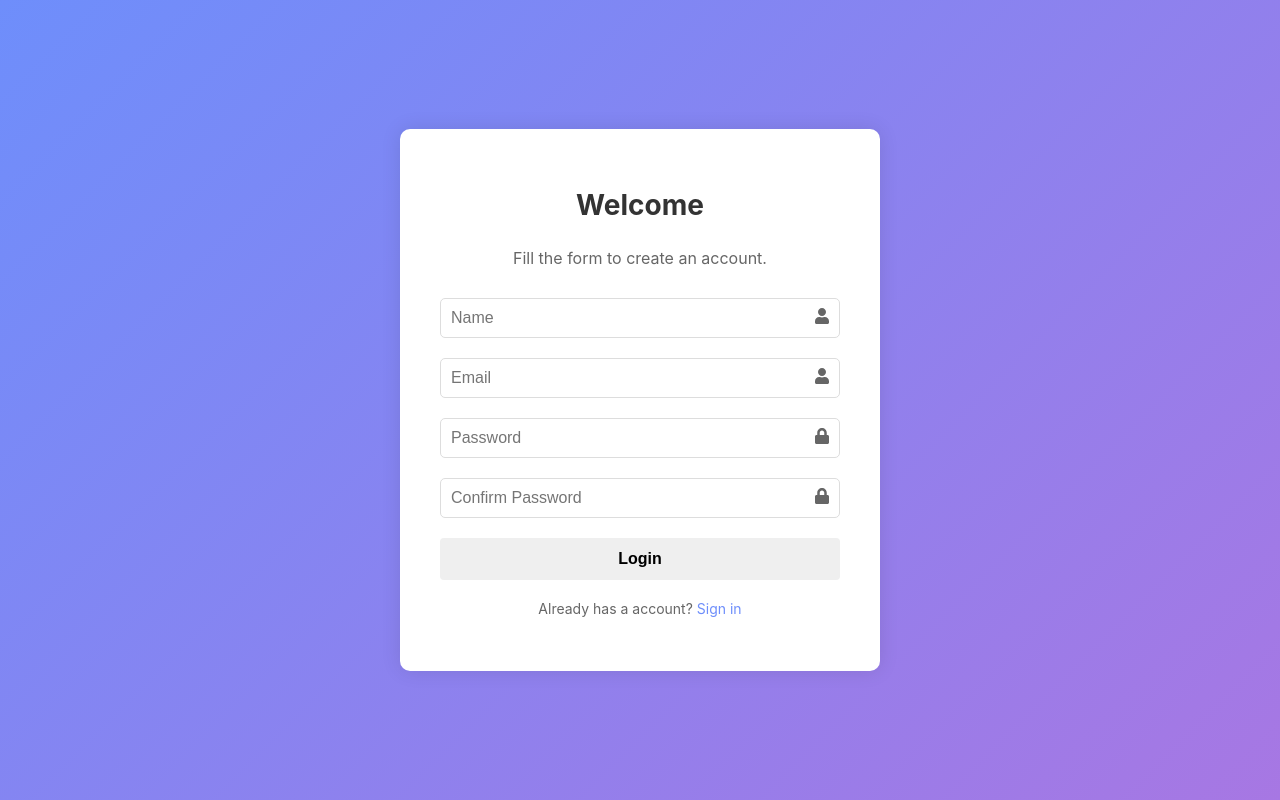
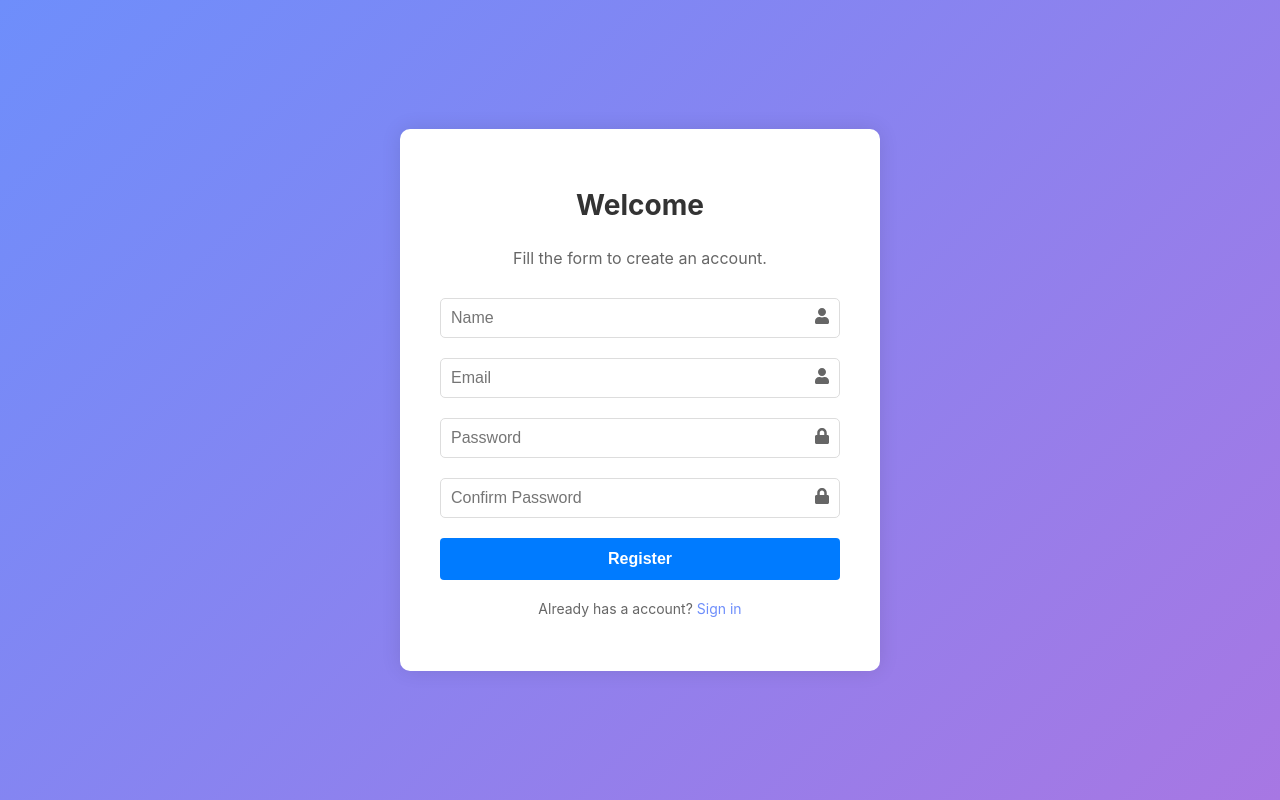
Before and after one commit to Williansouzh/commerce-react-FrontEnd, a React (Create React App) app in the folder frontend/: page /register in a window 1280 px wide. Built offline with nearby package versions, Linux system fonts and the light colour scheme.

Commit message:
feat: cart context

```diff
--- a/frontend/src/components/Button/Bytton.styles.ts
+++ b/frontend/src/components/Button/Bytton.styles.ts
@@ -1,18 +1,16 @@
+import React from "react";
 import styled, { css, keyframes } from "styled-components";
 
-export interface ButtonProps {
-  color?: string;
+export interface ButtonProps
+  extends React.ButtonHTMLAttributes<HTMLButtonElement> {
+  color?: keyof typeof theme | string;
   size?: "small" | "medium" | "large";
   variant?: "solid" | "outlined" | "text" | "wide";
-  disabled?: boolean;
   loading?: boolean;
-  onClick?: () => void;
-  children: React.ReactNode;
-  type?: "button" | "submit" | "reset";
 }
 
 const theme = {
-  primary: "#white",
+  primary: "#007bff",
   secondary: "#6c757d",
   success: "#28a745",
   danger: "#dc3545",
@@ -20,7 +18,7 @@ const theme = {
   info: "#17a2b8",
 };
 
-export const spin = keyframes`
+const spin = keyframes`
   0% { transform: rotate(0deg); }
   100% { transform: rotate(360deg); }
 `;
@@ -34,9 +32,11 @@ export const StyledButton = styled.button<ButtonProps>`
   display: inline-flex;
   align-items: center;
   justify-content: center;
+  position: relative;
+  overflow: hidden;
 
-  ${(props) => {
-    switch (props.size) {
+  ${({ size }) => {
+    switch (size) {
       case "small":
         return css`
           font-size: 12px;
@@ -55,26 +55,25 @@ export const StyledButton = styled.button<ButtonProps>`
     }
   }}
 
-  ${(props) => {
-    const color =
-      theme[props.color as keyof typeof theme] || props.color || theme.primary;
+  ${({ color = "primary", variant }) => {
+    const buttonColor = theme[color as keyof typeof theme] || color;
 
-    switch (props.variant) {
+    switch (variant) {
       case "outlined":
         return css`
           background-color: transparent;
-          border: 2px solid ${color};
-          color: ${color};
+          border: 2px solid ${buttonColor};
+          color: ${buttonColor};
 
           &:hover:not(:disabled) {
-            background-color: ${color};
+            background-color: ${buttonColor};
             color: white;
           }
         `;
       case "text":
         return css`
           background-color: transparent;
-          color: ${color};
+          color: ${buttonColor};
 
           &:hover:not(:disabled) {
             background-color: rgba(0, 0, 0, 0.04);
@@ -83,44 +82,40 @@ export const StyledButton = styled.button<ButtonProps>`
       case "wide":
         return css`
           width: 100%;
-          border: 2px solid ${color};
-          color: ${color};
-          width: 100%
+          background-color: ${buttonColor};
+          color: white;
+
           &:hover:not(:disabled) {
-            background-color: ${color};
-            color: white;
+            background-color: ${darkenColor(buttonColor, 0.1)};
           }
         `;
       default:
         return css`
-          background-color: ${color};
+          background-color: ${buttonColor};
           color: white;
 
           &:hover:not(:disabled) {
-            background-color: ${darkenColor(color, 0.1)};
+            background-color: ${darkenColor(buttonColor, 0.1)};
           }
         `;
     }
   }}
 
-  ${(props) =>
-    props.disabled &&
-    css`
-      opacity: 0.6;
-      cursor: not-allowed;
-    `}
+  &:disabled {
+    opacity: 0.6;
+    cursor: not-allowed;
+  }
 
   &:focus {
     outline: none;
     box-shadow: 0 0 0 3px rgba(0, 123, 255, 0.3);
   }
 
-  ${(props) =>
-    props.loading &&
+  ${({ loading }) =>
+    loading &&
     css`
       color: transparent;
       pointer-events: none;
-      position: relative;
 
       &::after {
         content: "";
@@ -137,6 +132,24 @@ export const StyledButton = styled.button<ButtonProps>`
         animation: ${spin} 1.2s linear infinite;
       }
     `}
+
+  &::before {
+    content: "";
+    position: absolute;
+    top: 50%;
+    left: 50%;
+    width: 0;
+    height: 0;
+    background: rgba(255, 255, 255, 0.2);
+    border-radius: 50%;
+    transform: translate(-50%, -50%);
+    transition: width 0.3s ease-out, height 0.3s ease-out;
+  }
+
+  &:hover:not(:disabled)::before {
+    width: 300px;
+    height: 300px;
+  }
 `;
 
 function darkenColor(color: string, amount: number): string {
--- /dev/null
+++ b/frontend/src/components/ProductsCard/ProductCard.tsx
@@ -0,0 +1,54 @@
+// ProductCardComponent.tsx
+import React from "react";
+import {
+  ProductCard,
+  ProductCategory,
+  ProductDetails,
+  ProductImage,
+  ProductInfo,
+  ProductName,
+  ProductPrice,
+} from "./ProductsCard.styles";
+import { Button } from "../Button/Button";
+import { Product } from "../../pages/Products/ProductsPage";
+import { useCart } from "../../contexts/CartContext";
+
+interface ProductCardComponentProps {
+  product: Product;
+}
+
+export default function ProductCardComponent({
+  product,
+}: ProductCardComponentProps) {
+  const { addToCart } = useCart();
+
+  const handleAddToCart = () => {
+    addToCart({
+      productId: product.id,
+      name: product.name,
+      price: product.price,
+      quantity: 1,
+    });
+  };
+
+  return (
+    <ProductCard key={product.id}>
+      <ProductImage src={product.image} alt={product.name} />
+      <ProductInfo>
+        <ProductName>{product.name}</ProductName>
+        <ProductCategory>{product.category.name}</ProductCategory>
+        <ProductDetails>
+          <ProductPrice>${Number(product.price).toFixed(2)}</ProductPrice>
+          <Button
+            type="button"
+            color="success"
+            size="small"
+            onClick={handleAddToCart}
+          >
+            Add to cart
+          </Button>
+        </ProductDetails>
+      </ProductInfo>
+    </ProductCard>
+  );
+}
--- /dev/null
+++ b/frontend/src/components/ProductsCard/ProductsCard.styles.ts
@@ -0,0 +1,51 @@
+import { styled } from "styled-components";
+import { Button } from "../../pages/Products/ProductsPage.styles";
+
+export const ProductCard = styled.div`
+  background-color: white;
+  border-radius: 0.5rem;
+  box-shadow: 0 10px 15px -3px rgba(0, 0, 0, 0.1),
+    0 4px 6px -2px rgba(0, 0, 0, 0.05);
+  overflow: hidden;
+`;
+
+export const ProductImage = styled.img`
+  width: 100%;
+  height: 12rem;
+  object-fit: cover;
+`;
+
+export const ProductInfo = styled.div`
+  padding: 1rem;
+`;
+
+export const ProductName = styled.h3`
+  font-size: 1.25rem;
+  font-weight: 600;
+  margin-bottom: 0.5rem;
+`;
+
+export const ProductCategory = styled.p`
+  color: #718096;
+  margin-bottom: 0.5rem;
+`;
+
+export const ProductDetails = styled.div`
+  display: flex;
+  justify-content: space-between;
+  align-items: center;
+`;
+
+export const ProductPrice = styled.span`
+  font-size: 1.5rem;
+  font-weight: bold;
+`;
+
+export const AddToCartButton = styled(Button)`
+  background-color: #4299e1;
+  color: white;
+
+  &:hover {
+    background-color: #3182ce;
+  }
+`;
--- /dev/null
+++ b/frontend/src/contexts/CartContext.tsx
@@ -0,0 +1,65 @@
+// CartContext.tsx
+import React, { createContext, useContext, useState, ReactNode } from "react";
+
+export interface CartItem {
+  productId: string;
+  name: string;
+  price: number;
+  quantity: number;
+}
+
+interface CartContextProps {
+  cartItems: CartItem[];
+  addToCart: (product: CartItem) => void;
+  removeFromCart: (productId: string) => void;
+}
+
+const CartContext = createContext<CartContextProps | undefined>(undefined);
+
+export const CartProvider: React.FC<{ children: ReactNode }> = ({
+  children,
+}) => {
+  const [cartItems, setCartItems] = useState<CartItem[]>([]);
+
+  const addToCart = (product: CartItem) => {
+    setCartItems((prev) => {
+      const existingItem = prev.find(
+        (item) => item.productId === product.productId
+      );
+      if (existingItem) {
+        return prev.map((item) =>
+          item.productId === product.productId
+            ? { ...item, quantity: item.quantity + 1 }
+            : item
+        );
+      }
+      return [...prev, { ...product, quantity: 1 }];
+    });
+  };
+
+  const removeFromCart = (productId: string) => {
+    setCartItems((prev) =>
+      prev
+        .map((item) =>
+          item.productId === productId
+            ? { ...item, quantity: item.quantity - 1 }
+            : item
+        )
+        .filter((item) => item.quantity > 0)
+    );
+  };
+
+  return (
+    <CartContext.Provider value={{ cartItems, addToCart, removeFromCart }}>
+      {children}
+    </CartContext.Provider>
+  );
+};
+
+export const useCart = (): CartContextProps => {
+  const context = useContext(CartContext);
+  if (!context) {
+    throw new Error("useCart must be used within a CartProvider");
+  }
+  return context;
+};
--- a/frontend/src/pages/RegisterPage/RegisterPage.tsx
+++ b/frontend/src/pages/RegisterPage/RegisterPage.tsx
@@ -14,6 +14,7 @@ import {
 } from "./RegisterPage.styles";
 import { Button } from "../../components/Button/Button";
 import { register } from "../../services/api";
+import { useNavigate } from "react-router-dom";
 
 // Main component
 export default function RegisterPage() {
@@ -21,11 +22,17 @@ export default function RegisterPage() {
   const [password, setPassword] = useState("");
   const [confirmPassword, setConfirmPassword] = useState("");
   const [username, setUsername] = useState("");
-
+  const navigate = useNavigate();
   const handleSubmit = async (e: React.FormEvent) => {
     e.preventDefault();
     try {
-      await register(email, password, confirmPassword, password);
+      const request = await register(
+        email,
+        password,
+        confirmPassword,
+        password
+      );
+      request ?? navigate("/login");
     } catch (error) {
       console.log(error);
     }
@@ -85,8 +92,8 @@ export default function RegisterPage() {
               <FaLock />
             </Icon>
           </InputGroup>
-          <Button variant="wide" onClick={() => console.log("Clicked!")}>
-            Login
+          <Button variant="wide" type="submit">
+            Register
           </Button>
         </form>
         <Footer>
--- a/frontend/src/services/api.ts
+++ b/frontend/src/services/api.ts
@@ -124,6 +124,10 @@ export const addToCart = async (productId: string) => {
   return response.data;
 };
 export const removeFromCart = async (productId: string) => {
-  const response = await api.post(`/cart/${productId}`);
+  const response = await api.delete(`/cart/${productId}`);
   return response.data;
 };
+export const handleRemoveAllFromToCart = async (productId: string) => {
+  const response = await api.delete(`/cart/${productId}`);
+  return response.data;
+};
```
Also changed, not shown: frontend/src/App.tsx (+5 -2 lines), frontend/src/components/Cart/Cart.tsx (+20 -55 lines), frontend/src/pages/Products/ProductsPage.tsx (+3 -31 lines).
